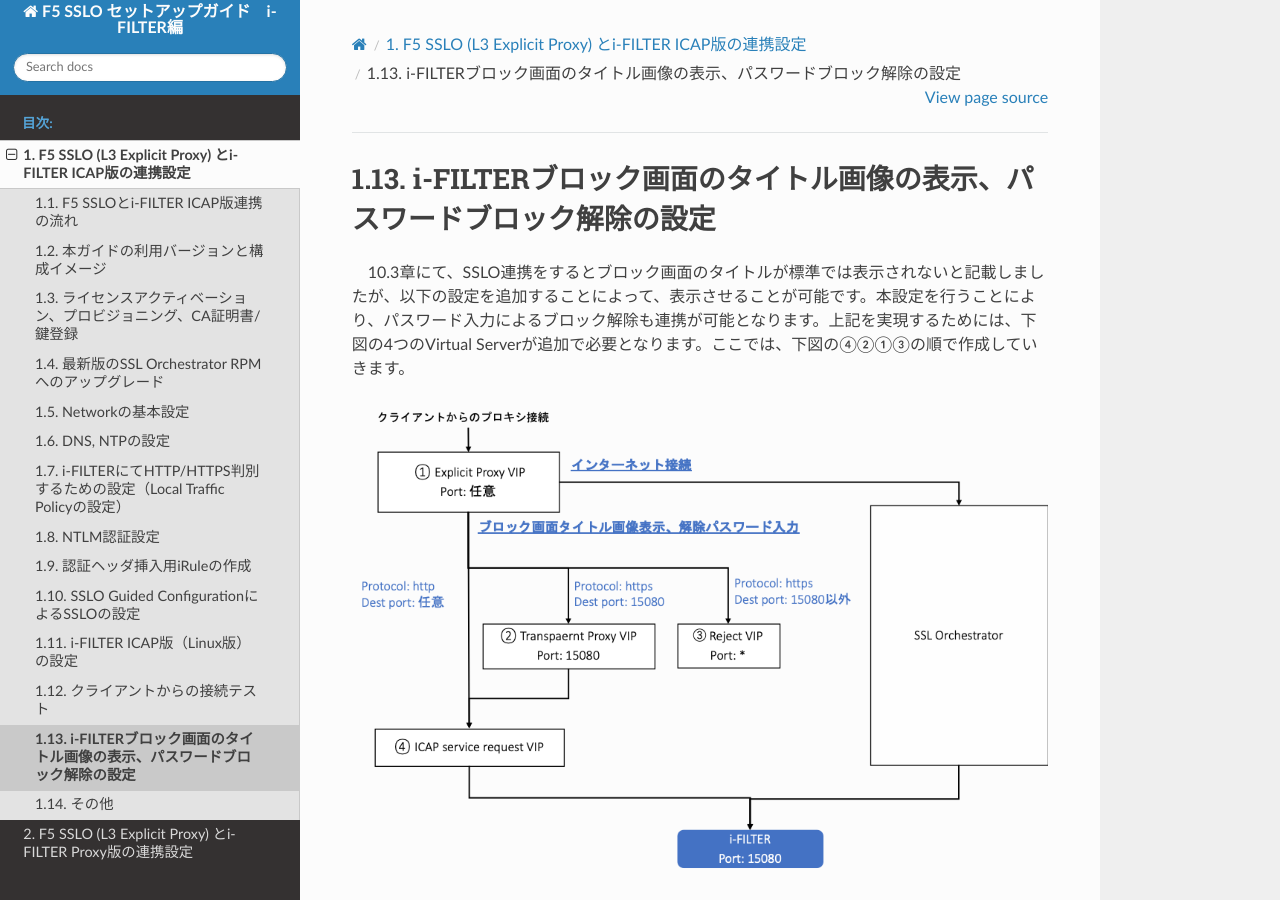
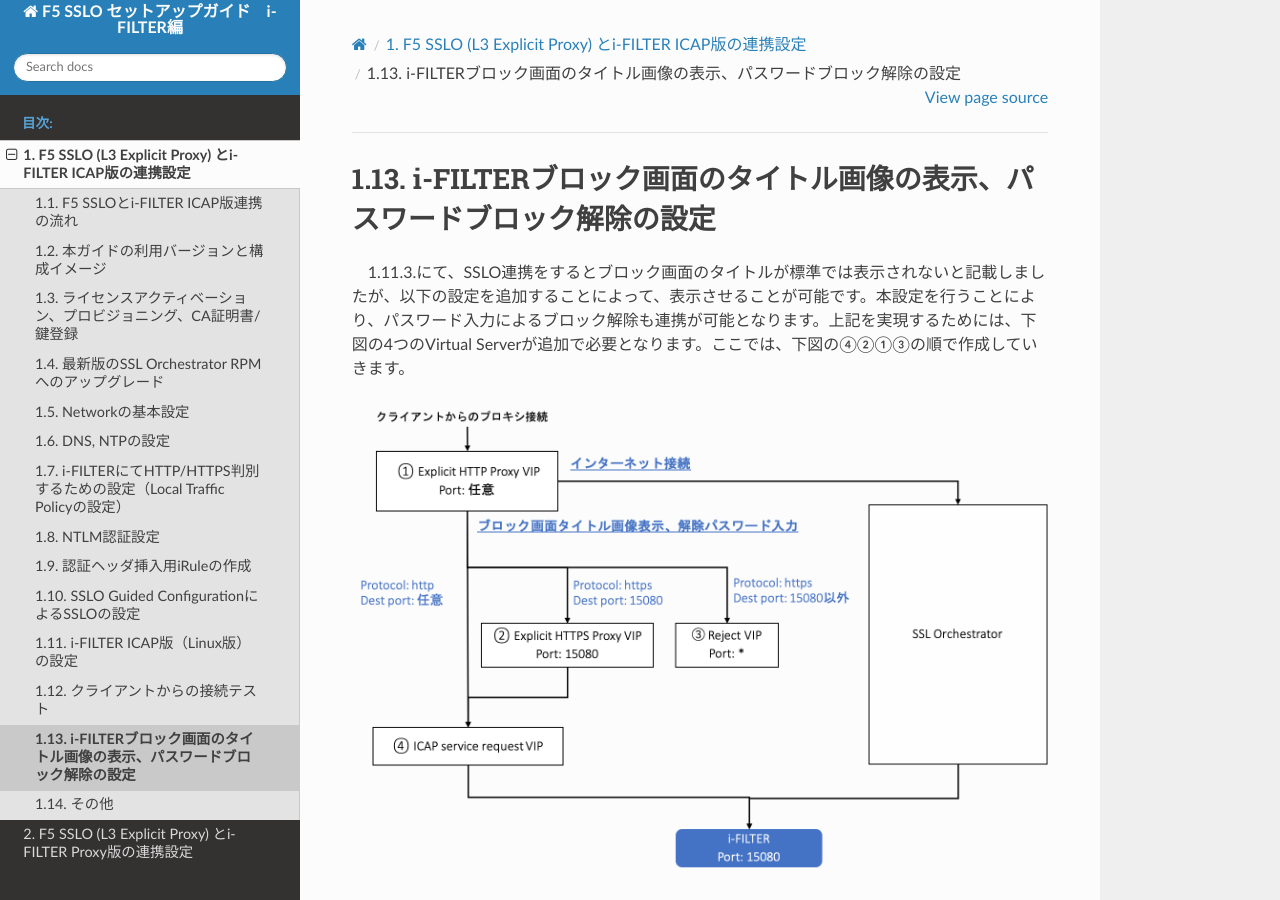
Before and after one commit to BeF5/f5j-sslo-iswf, a Sphinx documentation site: the page built from docs/content1/module13/module13.rst, in a window 1280 px wide and 900 px high. Built offline with Sphinx 7.4.7 and the Read the Docs theme 2.0.0, drawn with Linux system fonts in a browser that asks for light colours; some of the changed text lies outside the part shown.

Commit message:
no message

```diff
--- a/docs/content1/module13/module13.rst
+++ b/docs/content1/module13/module13.rst
@@ -1,7 +1,7 @@
 i-FILTERブロック画面のタイトル画像の表示、パスワードブロック解除の設定
 ====================================================================
 
-　10.3章にて、SSLO連携をするとブロック画面のタイトルが標準では表示されないと記載しましたが、以下の設定を追加することによって、表示させることが可能です。本設定を行うことにより、パスワード入力によるブロック解除も連携が可能となります。上記を実現するためには、下図の4つのVirtual Serverが追加で必要となります。ここでは、下図の④②①③の順で作成していきます。
+　1.11.3.にて、SSLO連携をするとブロック画面のタイトルが標準では表示されないと記載しましたが、以下の設定を追加することによって、表示させることが可能です。本設定を行うことにより、パスワード入力によるブロック解除も連携が可能となります。上記を実現するためには、下図の4つのVirtual Serverが追加で必要となります。ここでは、下図の④②①③の順で作成していきます。
 
 .. image:: images/mod13-1.png
 |
```
Also changed, not shown: other parts of docs/content1/module13/module13.rst (+5 -5 lines), docs/content1/module13/images/mod13-1.png.
